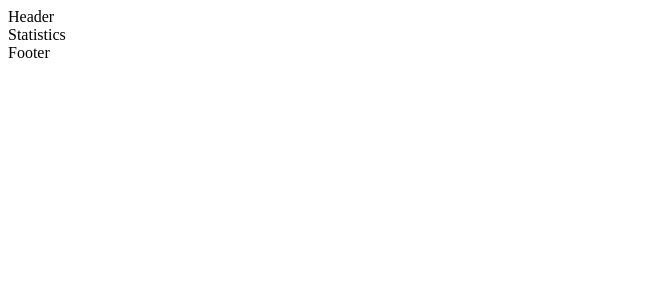
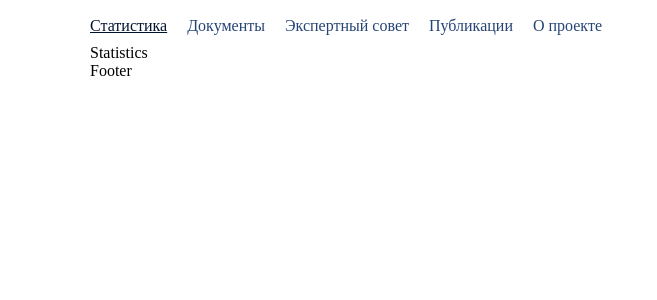
Before and after one commit to alimbaeva/Test_Work_2022_React, a React (Create React App) app in the folder react-redux-ts/: page / in a window 1280 px wide. Shown: the top 300 px of the page, without its empty margins (0-657 px from the left). Built offline with nearby package versions, Linux system fonts and the light colour scheme.

Commit message:
feat: add stule for menu links

```diff
--- a/react-redux-ts/src/App.tsx
+++ b/react-redux-ts/src/App.tsx
@@ -1,5 +1,6 @@
 import React from 'react';
 import { Routers } from './components/routes/Routers';
+import './app.scss';
 
 function App() {
   return <Routers />;
--- /dev/null
+++ b/react-redux-ts/src/app.scss
@@ -0,0 +1,8 @@
+.container {
+    width: 1100px;
+    margin: 0 auto;
+}
+
+a {
+    text-decoration: none;
+}
--- a/react-redux-ts/src/components/footer/Footer.tsx
+++ b/react-redux-ts/src/components/footer/Footer.tsx
@@ -1,5 +1,5 @@
 import React, { FC } from 'react';
 
 export const Footer: FC = () => {
-  return <div>Footer</div>;
+  return <div className="container">Footer</div>;
 };
--- a/react-redux-ts/src/components/header/Header.tsx
+++ b/react-redux-ts/src/components/header/Header.tsx
@@ -1,5 +1,32 @@
 import React, { FC } from 'react';
+import { NavLink } from 'react-router-dom';
+import './header.scss';
 
 export const Header: FC = () => {
-  return <div>Header</div>;
+  const activeStyle = {
+    textDecoration: 'underline',
+    color: '#02132f',
+  };
+
+  return (
+    <header>
+      <div className="menu container">
+        <NavLink to="/" style={({ isActive }) => (isActive ? activeStyle : undefined)}>
+          Статистика
+        </NavLink>
+        <NavLink to="/documents" style={({ isActive }) => (isActive ? activeStyle : undefined)}>
+          Документы
+        </NavLink>
+        <NavLink to="/expertCouncil" style={({ isActive }) => (isActive ? activeStyle : undefined)}>
+          Экспертный совет
+        </NavLink>
+        <NavLink to="/publications" style={({ isActive }) => (isActive ? activeStyle : undefined)}>
+          Публикации
+        </NavLink>
+        <NavLink to="/aboutProject" style={({ isActive }) => (isActive ? activeStyle : undefined)}>
+          О проекте
+        </NavLink>
+      </div>
+    </header>
+  );
 };
--- /dev/null
+++ b/react-redux-ts/src/components/header/header.scss
@@ -0,0 +1,14 @@
+header {
+    height: 36px;
+
+    .menu {
+        height: 100%;
+        display: flex;
+        align-items: center;
+
+        a {
+            margin-right: 20px;
+            color: #264576;
+        }
+    }
+}
```
Also changed, not shown: react-redux-ts/package.json (+7 -5 lines), 1 other file (tests, documents, lock files or other folders).
